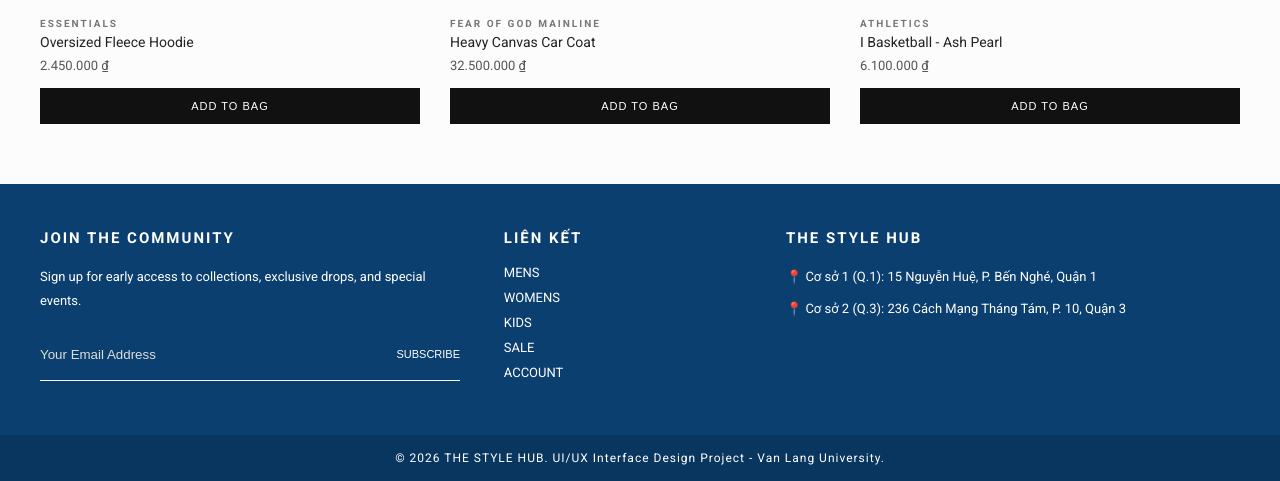
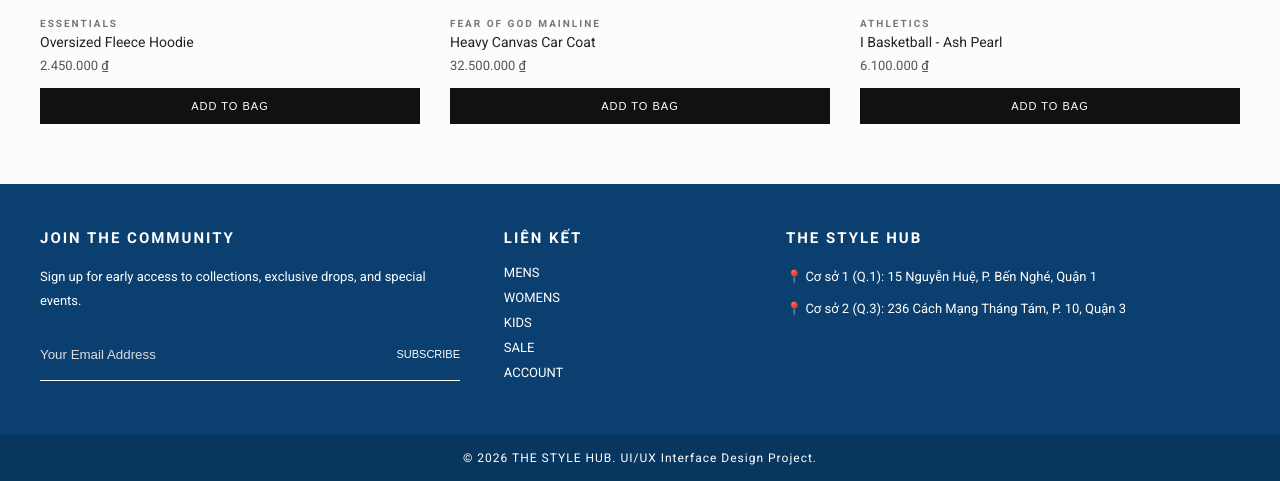
Before and after one commit to Tester-ben/Trang-Web-B-n-H-ng, a plain HTML site: page index.html in a window 1280 px wide. Shown: the part 2819-3300 px from the top of the page. Drawn offline with Linux system fonts and the light colour scheme.

```diff
--- a/index.html
+++ b/index.html
@@ -432,7 +432,7 @@
     </footer>
 
     <div class="footer-bottom">
-        © 2026 THE STYLE HUB. UI/UX Interface Design Project - Van Lang University.
+        © 2026 THE STYLE HUB. UI/UX Interface Design Project.
     </div>
 
     <script>
```
